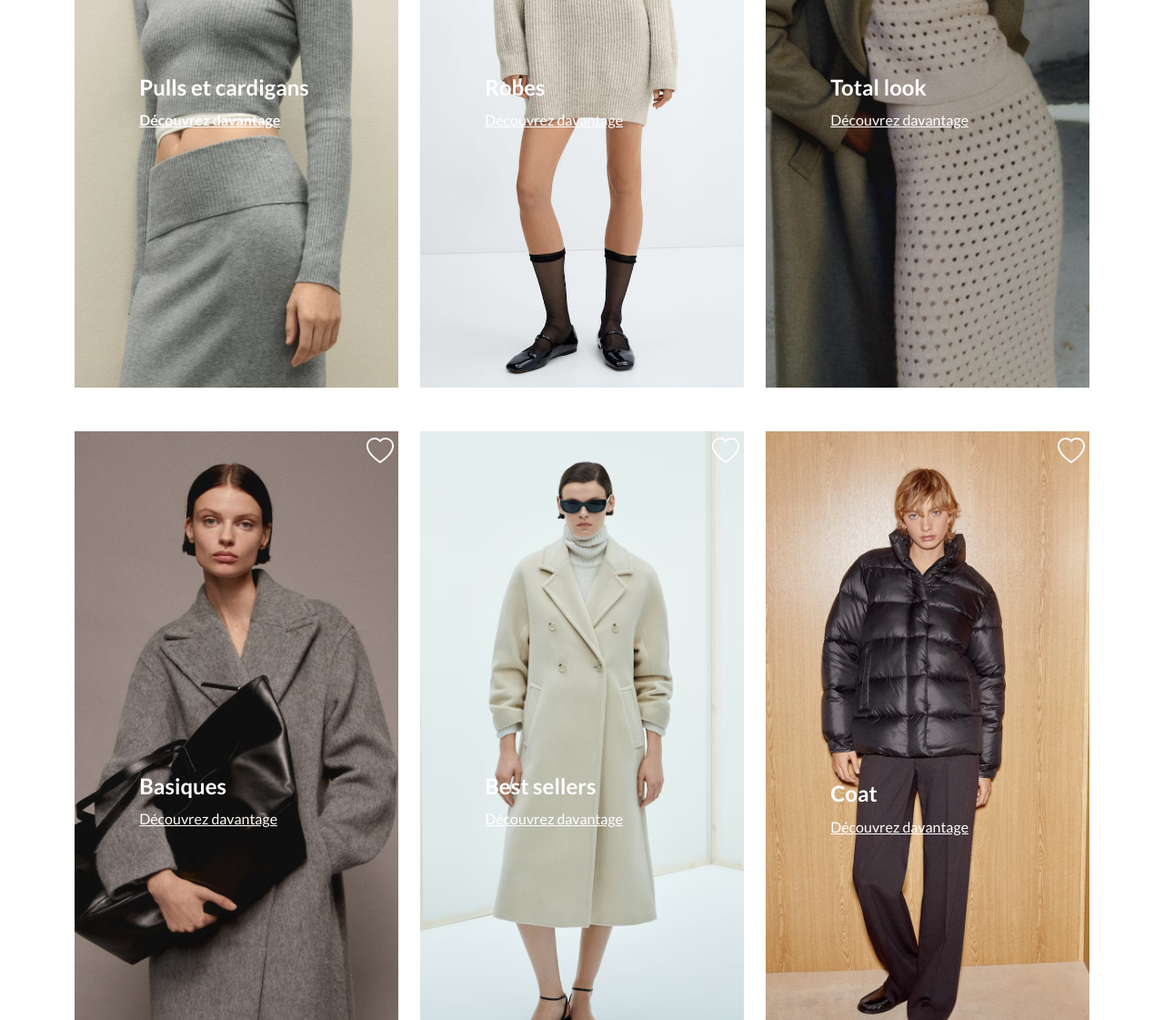
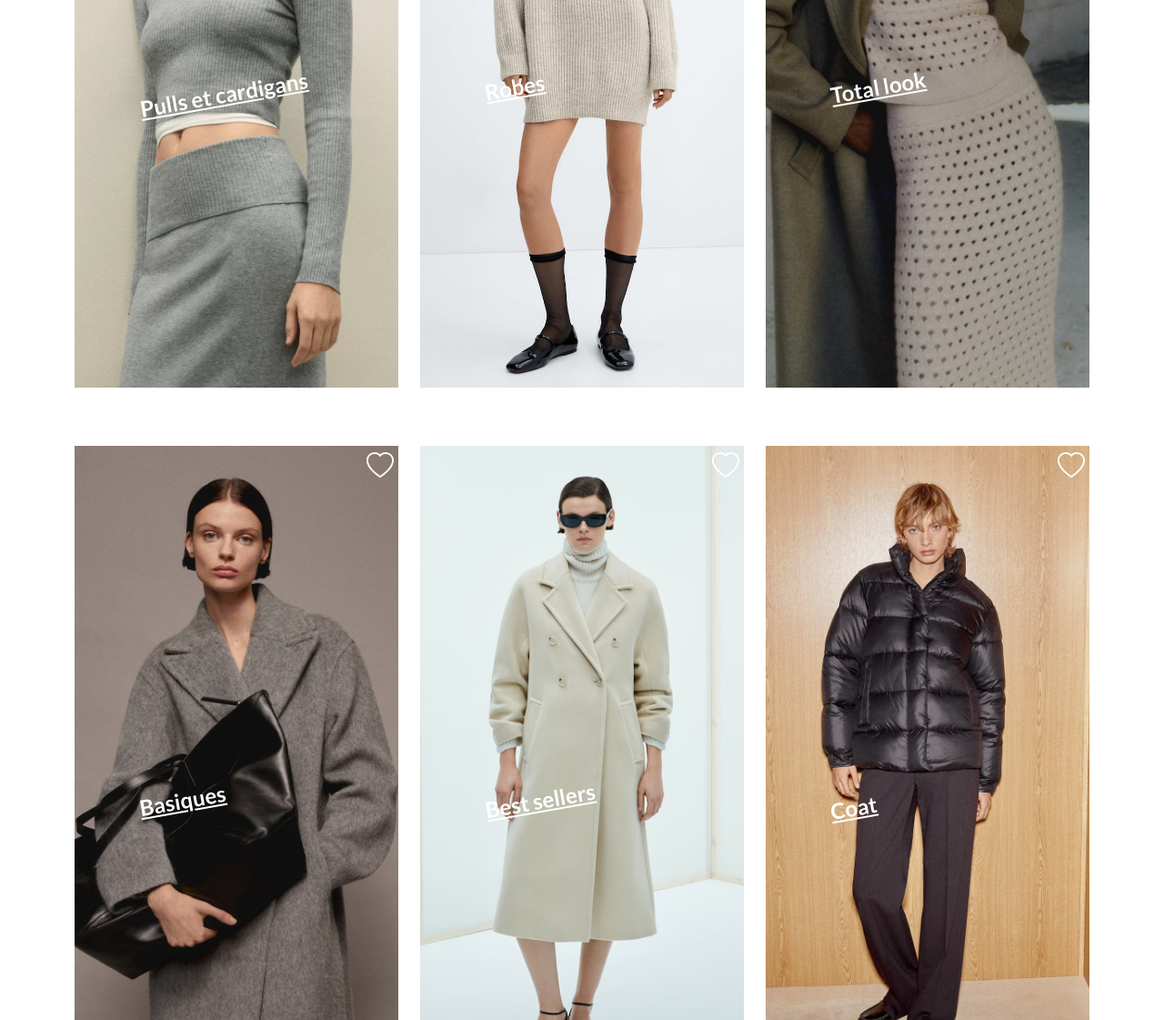
Before and after one commit to binetougaye/siteEcom, a plain HTML site: page index.html in a window 1280 px wide. Shown: the part 1280-2401 px from the top of the page at 91% size. Drawn offline with nearby package versions, Linux system fonts and the light colour scheme.

Commit message:
souligner le text

```diff
--- a/index.html
+++ b/index.html
@@ -114,9 +114,7 @@
                         <img src="img/she_landing_jerseys_2912.avif" id="tt" class="img" alt="...">
                         <div class="card-body">
                             <h4 class="clothes text-white fw-bold">Pulls et cardigans</h4>
-                            <p class="clothes2 text-white fw-bold ">Découvrez davantage
                             </p>
-
                             <p class="icon"><i class="bi bi-heart"></i></p>
                         </div>
                     </div>
@@ -126,10 +124,7 @@
                         <img src="img/téléchargement (2).jpeg" class="img" alt="...">
                         <div class="card-body">
                             <h4 class="clothes text-white fw-bold">Robes</h4>
-                            <p class="clothes2 text-white">Découvrez davantage</p>
                             <p class="icon"><i class="bi bi-heart"></i></p>
-                            <!-- <span class="price">300</span> <span>$</span> -->
-
                         </div>
                     </div>
                 </div>
@@ -138,9 +133,7 @@
                         <img src="img/she_landing_totallook_2912.avif" class="img" alt="...">
                         <div class="card-body">
                             <h4 class="clothes text-white fw-bold">Total look</h4>
-                            <p class="clothes2 text-white">Découvrez davantage</p>
                             <p class="icon"><i class="bi bi-heart"></i></p>
-                            <!-- <span class="price">500</span> <span>$</span> -->
                         </div>
                     </div>
                 </div>
@@ -151,7 +144,6 @@
                         <img src="img/she_landing_exclusivoonline_2912.avif" class="img" alt="...">
                         <div class="card-body">
                             <h4 class="clothes text-white fw-bold">Basiques</h4>
-                            <p class="clothes2 text-white">Découvrez davantage</p>
                             <p class="icon"><i class="bi bi-heart"></i></p>
                             <!-- <span class="price">95</span> <span>$</span> -->
 
@@ -163,10 +155,7 @@
                         <img src="img/she_landing_zapatos_2912.avif" class="img" alt="...">
                         <div class="card-body">
                             <h4 class="clothes text-white fw-bold">Best sellers</h4>
-                            <p class="clothes2 text-white">Découvrez davantage</p>
                             <p class="icon"><i class="bi bi-heart"></i></p>
-                            <!-- <span class="price">175</span> <span>$</span> -->
-
                         </div>
                     </div>
                 </div>
@@ -175,7 +164,6 @@
                         <img src="img/she_landing_coattime_2912.avif" class="w-100 img" alt="...">
                         <div class="card-body">
                             <h4 class="clothes text-white fw-bold">Coat</h4>
-                            <p class="clothes2 text-white">Découvrez davantage</p>
                             <p class="icon"><i class="bi bi-heart"></i></p>
                             <!-- <h5 class="text-uppercase">Nouvelle Collection - Premium</h5> -->
                             <p></p>
--- a/style.css
+++ b/style.css
@@ -23,10 +23,10 @@ html {
     position: absolute;
     top: 50%;
     left: 20%;
-    /* text-decoration: underline; */
+    text-decoration: underline;
     text-wrap: nowrap;
     /* text-shadow: 2px 2px #FFF; */
-    /* transform: rotate(350deg); */
+    transform: rotate(350deg);
 }
 
 .clothes2 {
```
